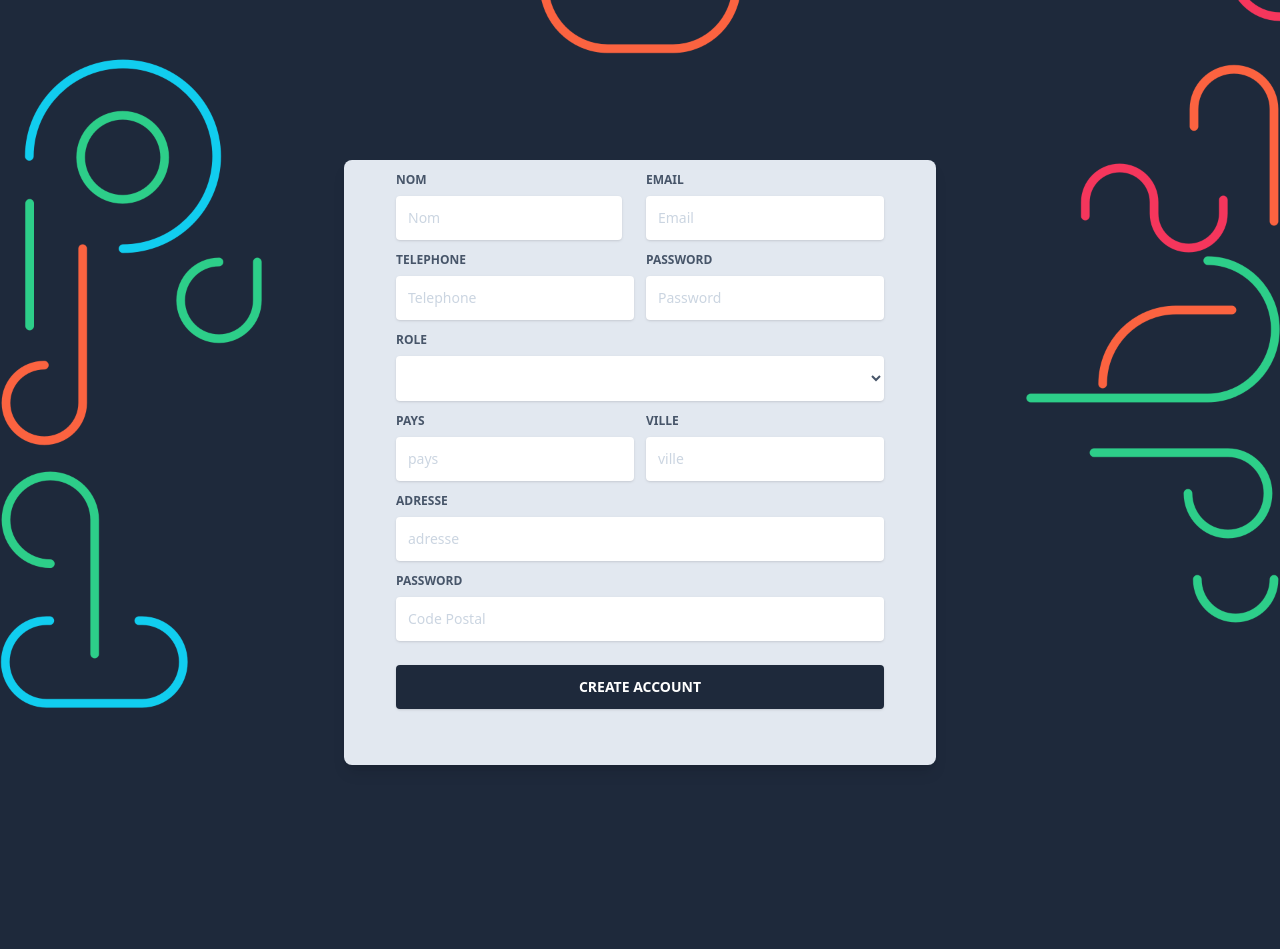
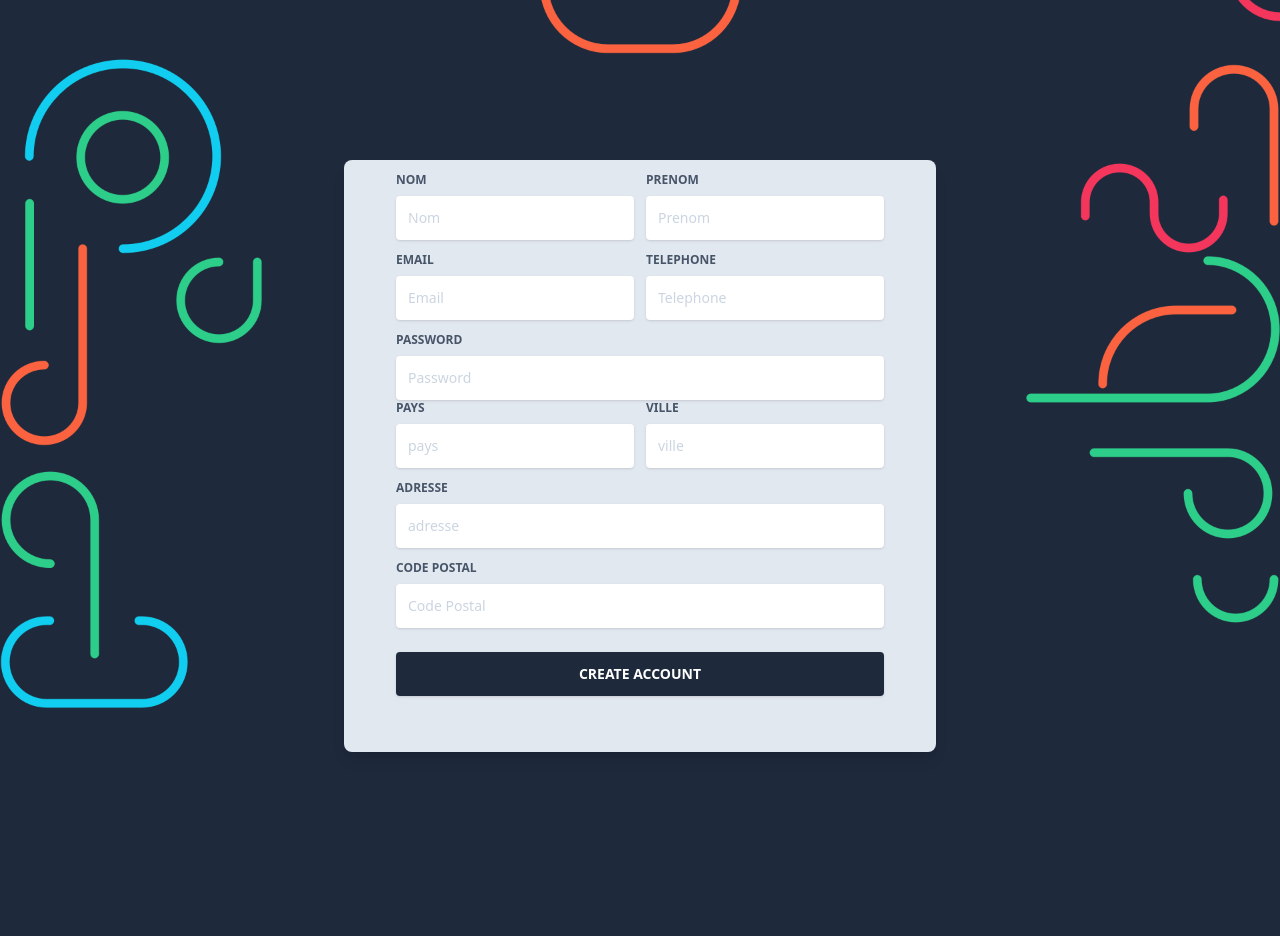
Before and after one commit to afraklaabdelaziz/ecommerce_multi_vende, an Angular app in the folder front-end/: page /auth/register in a window 1280 px wide. Built offline with nearby package versions, Linux system fonts and the light colour scheme.

Commit message:
ajouter attribut prenom

```diff
--- a/front-end/src/app/models/user.ts
+++ b/front-end/src/app/models/user.ts
@@ -4,20 +4,20 @@ import { Role } from "./role";
 export class User {
   id?: number;
   nom:string;
+  prenom:string;
   email: string;
   telephone:string;
   motDePasse:string;
-  public photo:string;
   role:Role;
   adresse:Adresse;
 
 
   constructor() {
     this.nom = "";
+    this.prenom = "";
     this.email = "";
     this.telephone = "";
     this.motDePasse = "";
-    this.photo = "";
     this.adresse = new Adresse();
     this.role = new Role();
   }
--- a/front-end/src/app/pages/register/register.component.html
+++ b/front-end/src/app/pages/register/register.component.html
@@ -6,6 +6,7 @@
     <form method="post" #form="ngForm"  (submit)="register(form)">
 
       <div class="relative flex gap-3 w-full mb-3">
+
         <div class="w-full">
           <label
             class="block uppercase text-blueGray-600 text-xs font-bold mb-2"
@@ -15,10 +16,28 @@
           </label>
           <input
             [(ngModel)]="user.nom" name="nom" type="text"
-            class="border-0 px-3 py-3 placeholder-blueGray-300 text-blueGray-600 bg-white rounded text-sm shadow focus:outline-none focus:ring ease-linear transition-all duration-150"
+            class="border-0 px-3 py-3 placeholder-blueGray-300 text-blueGray-600 bg-white rounded text-sm shadow focus:outline-none focus:ring w-full ease-linear transition-all duration-150"
             placeholder="Nom"
           />
         </div>
+
+        <div class="w-full">
+          <label
+            class="block uppercase text-blueGray-600 text-xs font-bold mb-2"
+            htmlFor="grid-password"
+          >
+            Prenom
+          </label>
+          <input
+            [(ngModel)]="user.prenom" name="prenom" type="text"
+            class="border-0 px-3 py-3 placeholder-blueGray-300 text-blueGray-600 bg-white rounded text-sm shadow focus:outline-none focus:ring w-full ease-linear transition-all duration-150"
+            placeholder="Prenom"
+          />
+        </div>
+      </div>
+
+
+      <div class="relative flex gap-3 w-full mb-3">
 
         <div class="w-full">
           <label
@@ -34,11 +53,6 @@
           />
         </div>
 
-      </div>
-
-
-      <div class="relative flex gap-3 w-full mb-3">
-
         <div class="w-full">
           <label
             class="block uppercase text-blueGray-600 text-xs font-bold mb-2"
@@ -52,38 +66,21 @@
             placeholder="Telephone"
           />
         </div>
-        <div class="w-full">
-          <label
-            class="block uppercase text-blueGray-600 text-xs font-bold mb-2"
-            htmlFor="grid-password"
-          >
-            Password
-          </label>
-          <input
-            [(ngModel)]="user.motDePasse" name="motDePasse" type="password"
-            class="border-0 px-3 py-3 placeholder-blueGray-300 text-blueGray-600 bg-white rounded text-sm shadow focus:outline-none focus:ring w-full ease-linear transition-all duration-150"
-            placeholder="Password"
-          />
-        </div>
       </div>
 
-      <div class="relative w-full mb-3">
+      <div class="w-full">
         <label
           class="block uppercase text-blueGray-600 text-xs font-bold mb-2"
           htmlFor="grid-password"
         >
-          Role
+          Password
         </label>
-
-        <select  [(ngModel)]="user.role.id" name="role"
-                 class="border-0 px-3 py-3 placeholder-blueGray-300 text-blueGray-600 bg-white rounded text-sm shadow focus:outline-none focus:ring w-full ease-linear transition-all duration-150"
-        >
-          <option value="2">client</option>
-          <option value="3">propritaire</option>
-        </select>
-
+        <input
+          [(ngModel)]="user.motDePasse" name="motDePasse" type="password"
+          class="border-0 px-3 py-3 placeholder-blueGray-300 text-blueGray-600 bg-white rounded text-sm shadow focus:outline-none focus:ring w-full ease-linear transition-all duration-150"
+          placeholder="Password"
+        />
       </div>
-
 
       <div class="relative flex gap-3 w-full mb-3">
 
@@ -135,7 +132,7 @@
           class="block uppercase text-blueGray-600 text-xs font-bold mb-2"
           htmlFor="grid-password"
         >
-          Password
+          Code Postal
         </label>
         <input
           [(ngModel)]="user.adresse.codePostal" name="codePostal" type="text"
```
